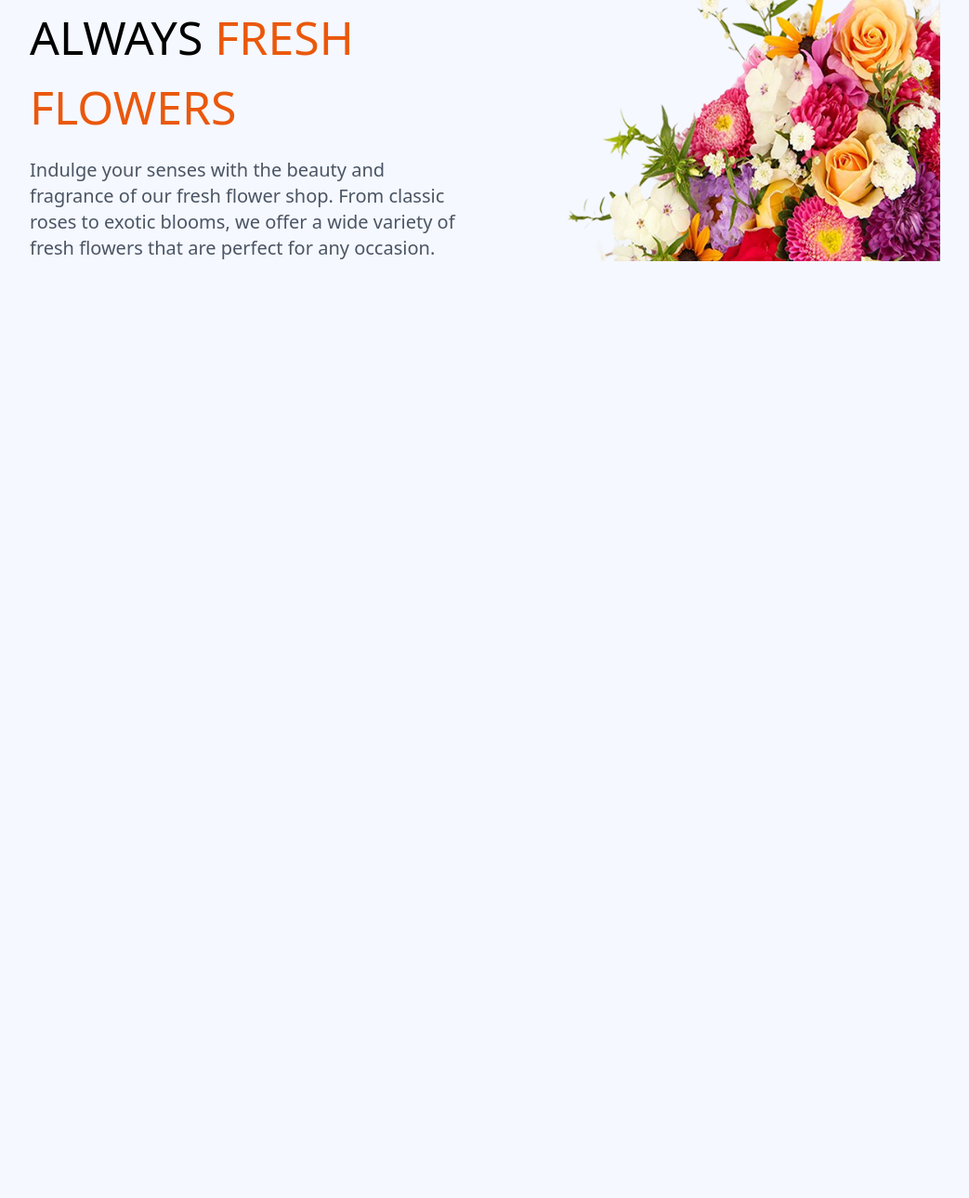
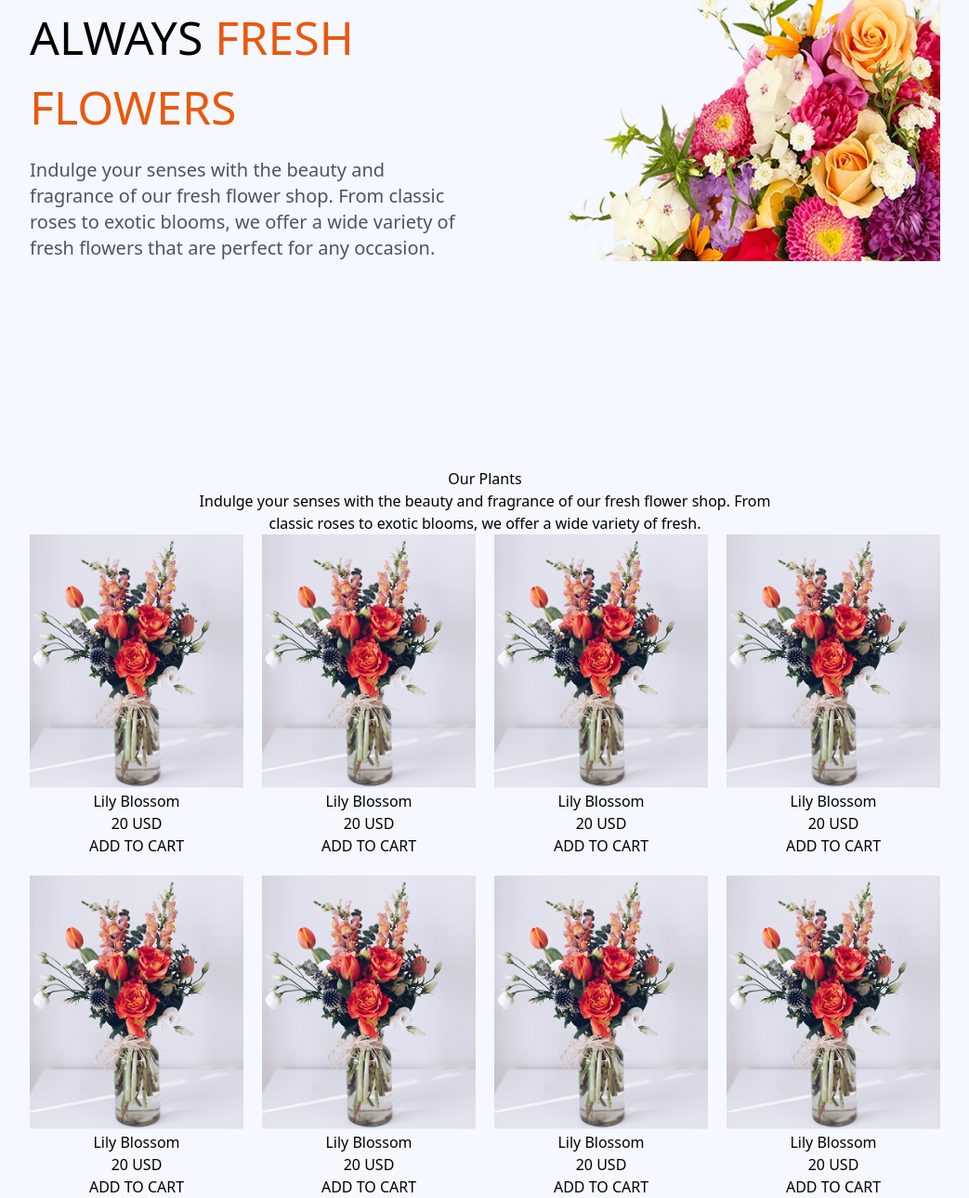
Before and after one commit to MuqtadirChowdhury/assignment2, a plain HTML site: page index.html in a window 1280 px wide. Shown: the part 379-1668 px from the top of the page at 93% size, without its empty margins (118-1161 px from the left). Before the commit the page ends 882 px from the top, so only its background shows below. Drawn offline with nearby package versions, Linux system fonts and the light colour scheme.

Commit message:
added second section

```diff
--- a/index.html
+++ b/index.html
@@ -5,6 +5,7 @@
   <meta name="viewport" content="width=device-width, initial-scale=1.0" />
   <title>Responsive Navbar</title>
   <script src="https://cdn.tailwindcss.com"></script>
+  <link rel="stylesheet" href="/style.css" >
 </head>
 <body class="bg-[#F5F8FF]">
 
@@ -47,12 +48,68 @@
       </p>
     </div>
 
-    <!-- Image Section -->
     <div class="flex justify-center">
       <img src="/assets/hero-flower.png" alt="Flowers" class="w-[570px] h-[355px] ">
     </div>
 
   </div>
+</section>
+<section>
+  <div>
+    <h1 class="text-line">Our Plants</h1>
+    <p class="text-line">Indulge your senses with the beauty and fragrance of our fresh flower shop. From </p>
+    <p class="text-line"> classic roses to exotic blooms, we offer a wide variety of fresh.</p>
+  </div>
+ <div class="grid grid-cols-4 text-line padding">
+   <div>
+    <img src="/assets/sample-flower-image.png">
+    <p >Lily Blossom</p>
+    <p>20 USD</p>
+    <button> ADD TO CART</button>
+  </div>
+  <div>
+    <img src="/assets/sample-flower-image.png" height="322px" width="270px">
+    <p>Lily Blossom</p>
+    <p>20 USD</p>
+    <button> ADD TO CART</button>
+  </div>
+  <div>
+    <img src="/assets/sample-flower-image.png">
+    <p>Lily Blossom</p>
+    <p>20 USD</p>
+    <button> ADD TO CART</button>
+  </div>
+  <div>
+    <img src="/assets/sample-flower-image.png">
+    <p>Lily Blossom</p>
+    <p>20 USD</p>
+    <button> ADD TO CART</button>
+  </div>
+  <div>
+    <img src="/assets/sample-flower-image.png">
+    <p>Lily Blossom</p>
+    <p>20 USD</p>
+    <button> ADD TO CART</button>
+  </div>
+  <div>
+    <img src="/assets/sample-flower-image.png">
+    <p>Lily Blossom</p>
+    <p>20 USD</p>
+    <button> ADD TO CART</button>
+  </div>
+  <div>
+    <img src="/assets/sample-flower-image.png">
+    <p>Lily Blossom</p>
+    <p>20 USD</p>
+    <button> ADD TO CART</button>
+  </div>
+  <div>
+    <img src="/assets/sample-flower-image.png">
+    <p>Lily Blossom</p>
+    <p>20 USD</p>
+    <button> ADD TO CART</button>
+  </div>
+ </div>
 </section>
 
 </main>
--- /dev/null
+++ b/style.css
@@ -0,0 +1,13 @@
+.text-line{
+    text-align: center;
+    align-items: center;
+}
+.padding{
+    padding-left: 150px;
+    padding-right: 150px;
+    gap: 20px;
+}
+.img{
+    width: 270px;
+    height: 322px;
+}
```
